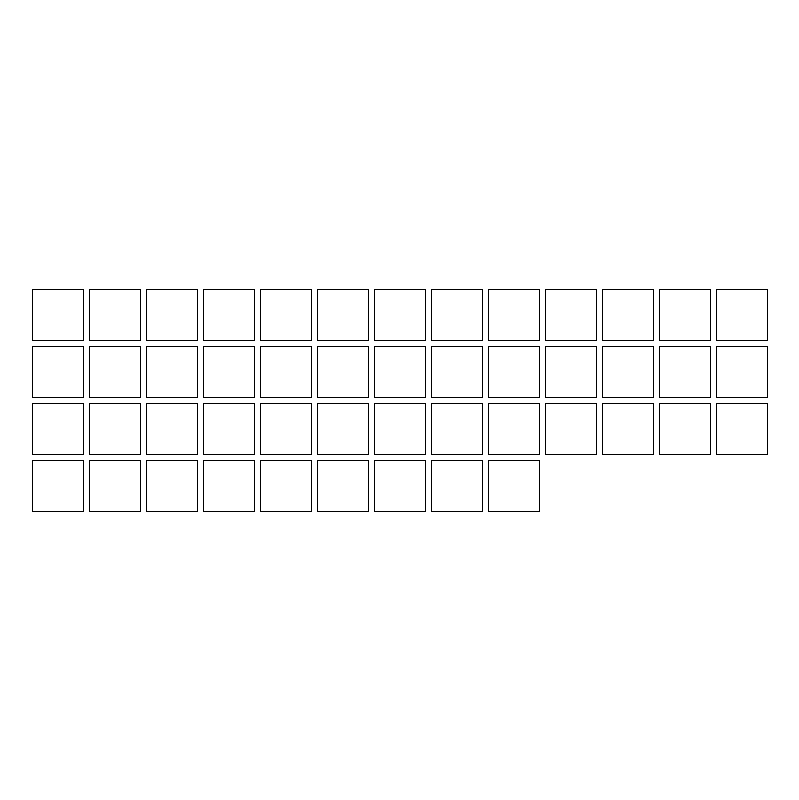
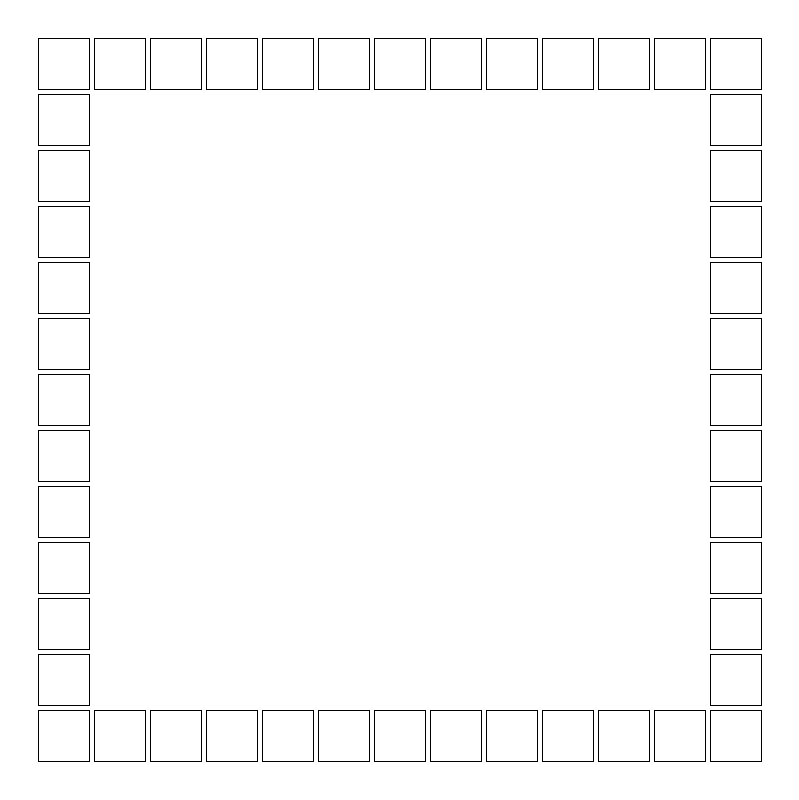
Before and after one commit to yorkekeithm21/board-game, a plain HTML site: page index.html in a window 1280 px wide. Shown: the whole page, without its empty margins (240-1039 px from the left). Drawn offline with Linux system fonts and the light colour scheme.

Commit message:
Update index.html

```diff
--- a/index.html
+++ b/index.html
@@ -1,8 +1,7 @@
-
 <!DOCTYPE html>
 <html>
 <head>
-    <title>Outlined Grid</title>
+    <title>Outlined Squares</title>
     <style>
         body {
             display: flex;
@@ -13,15 +12,21 @@
             background: white;
         }
         #grid {
-            display: grid;
-            grid-template-columns: repeat(13, 1fr);
-            grid-gap: 5px;
+            width: fit-content;
+            height: fit-content;
+        }
+        .row {
+            display: flex;
         }
         .cell {
             width: 50px;
             height: 50px;
             background: white;
             border: 1px solid black;
+            margin: 2px;
+        }
+        .empty {
+            opacity: 0;
         }
     </style>
 </head>
@@ -33,16 +38,25 @@
     <script>
         const grid = document.getElementById('grid');
 
-        // Create 169 cells (13 * 13), but only at the border
+        // Create the rows
         for (let y = 0; y < 13; y++) {
+            const row = document.createElement('div');
+            row.classList.add('row');
+
+            // Create the cells in each row
             for (let x = 0; x < 13; x++) {
-                // Don't add a cell in the center of the grid
-                if (y > 0 && y < 12 && x > 0 && x < 12) continue;
-
                 const cell = document.createElement('div');
                 cell.classList.add('cell');
-                grid.appendChild(cell);
+
+                // For the interior cells (not on the border), make them invisible
+                if (y > 0 && y < 12 && x > 0 && x < 12) {
+                    cell.classList.add('empty');
+                }
+
+                row.appendChild(cell);
             }
+
+            grid.appendChild(row);
         }
     </script>
 </body>
```
